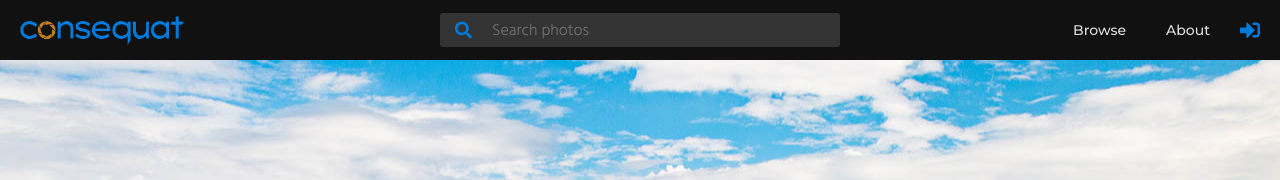
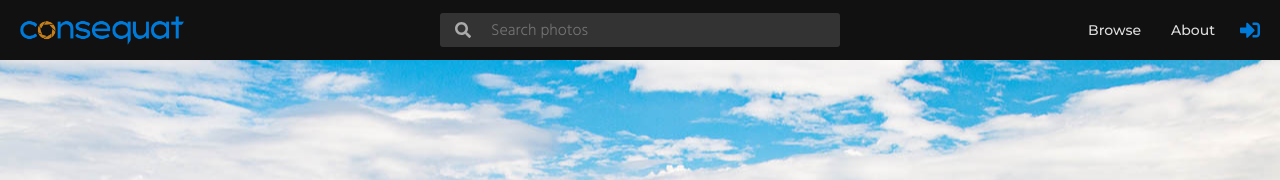
Before and after one commit to arikankainen/consequat-client, a React (Create React App) app: page / in a window 1280 px wide. Shown: the top 180 px of the page. Built offline with nearby package versions, Linux system fonts and the light colour scheme; what @apollo/link-context would draw is missing.

Commit message:
korjattu search-kentän suurennuslasin koko

```diff
--- a/src/components/Header/Search.tsx
+++ b/src/components/Header/Search.tsx
@@ -16,8 +16,10 @@ const SearchContainer = styled.div`
   background-color: var(--input-bg-color);
 
   & > svg {
-    height: var(--icon-size);
+    width: 16px;
+    min-width: 16px;
     color: var(--icon-color);
+    color: #aaa;
   }
 `;
 
@@ -42,7 +44,7 @@ const Search = () => {
   return (
     <SearchContainer>
       <SearchIcon />
-      <Input placeholder="Search photos" />
+      <Input placeholder="Search photos" autoComplete="off" />
     </SearchContainer>
   );
 };
--- a/src/components/Header/style.ts
+++ b/src/components/Header/style.ts
@@ -39,7 +39,7 @@ export const RightContainer = styled.div`
 export const StyledLink = styled(Link)`
   display: flex;
   align-items: center;
-  margin: 0px 20px;
+  margin: 0px 15px;
   font-family: var(--topic-font-family);
   font-size: 14px;
   font-weight: 500;
```
